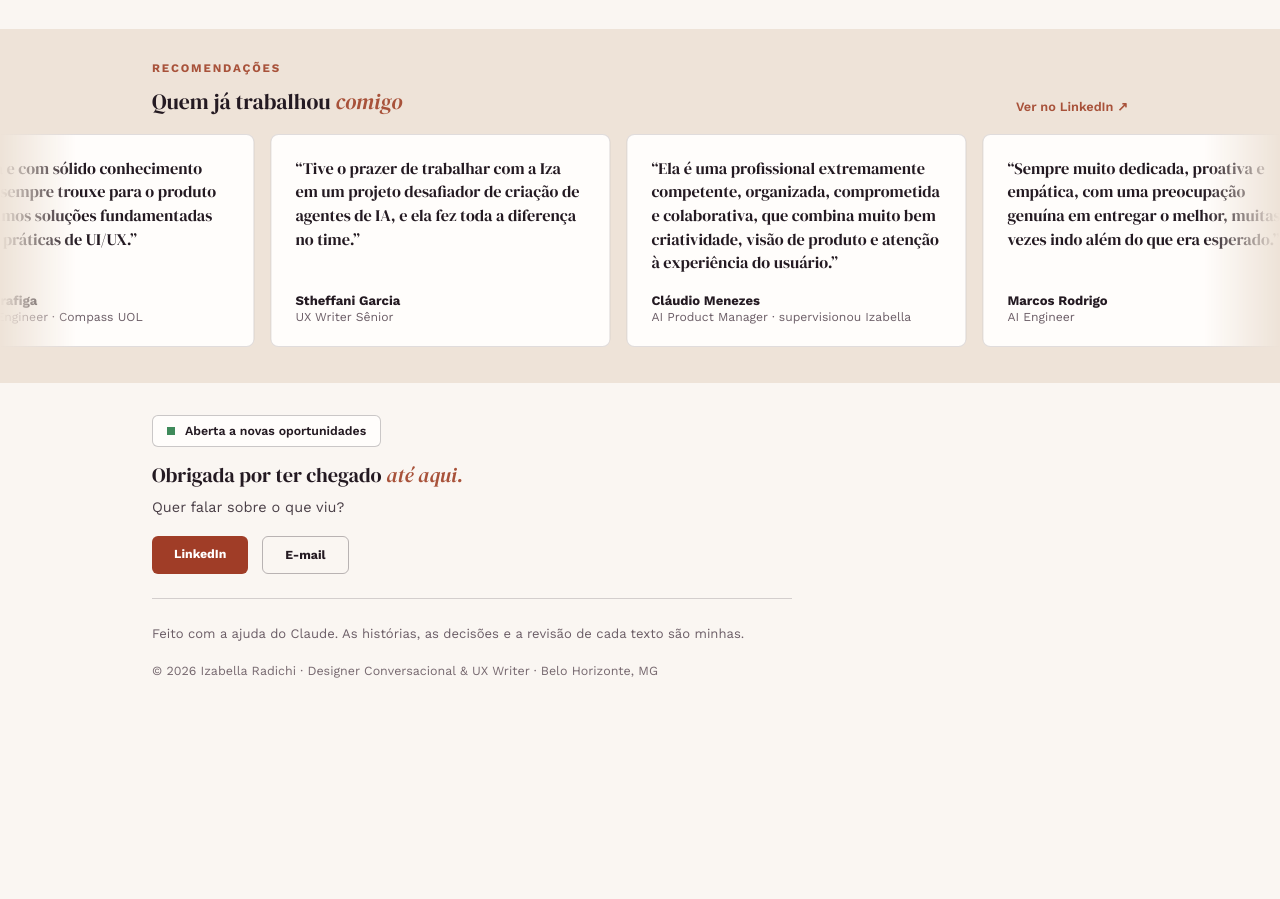
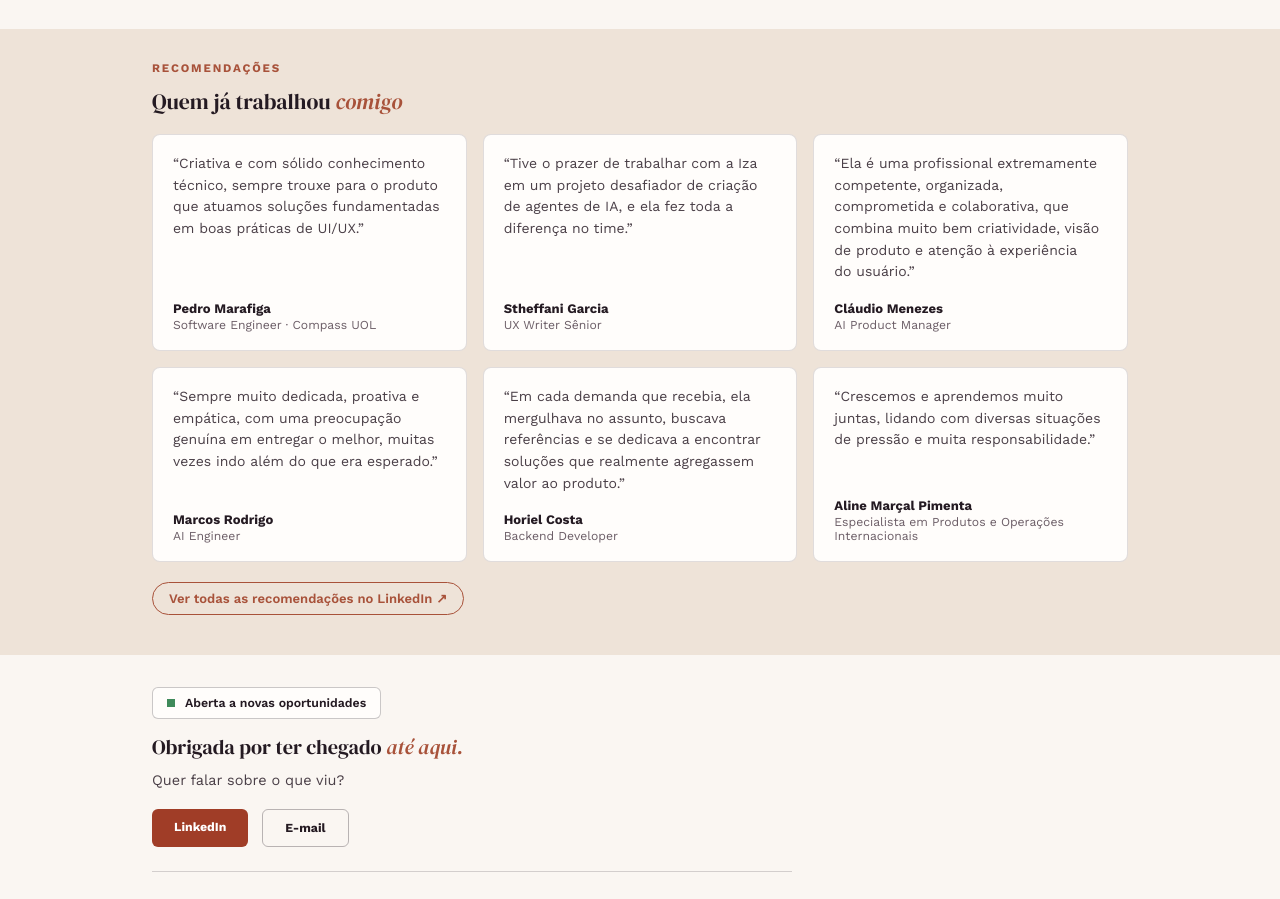
Before and after one commit to izabellaradichi/portfolio, a plain HTML site: page index.html in a window 1280 px wide. Shown: the part 1321-2220 px from the top of the page. Before the commit the page ends 2031 px from the top, so only its background shows below. Drawn offline with nearby package versions, Linux system fonts and the light colour scheme.

Commit message:
Add files via upload

```diff
--- a/index.html
+++ b/index.html
@@ -69,10 +69,8 @@
       [data-photo] { order:-1; justify-content:flex-start !important; }
       [data-photo] img { max-width:120px !important; }
     }
-    [data-marquee] { display:flex; gap:16px; width:max-content; animation: rec-scroll 90s linear infinite; }
-    [data-marquee-wrap]:hover [data-marquee], [data-marquee-wrap]:focus-within [data-marquee] { animation-play-state: paused; }
-    @keyframes rec-scroll { from { transform: translateX(0); } to { transform: translateX(calc(-50% - 8px)); } }
-    @media (prefers-reduced-motion: reduce) { [data-marquee] { animation: none; } [data-marquee-wrap] { overflow-x:auto !important; } [data-marquee-dup] { display:none !important; } }
+    [data-rec-grid] { grid-template-columns:repeat(3, minmax(0, 1fr)); }
+    @media (max-width:760px) { [data-rec-grid] { grid-template-columns:1fr; } }
     @keyframes chat-in { from { opacity:0; transform:translateY(6px); } to { opacity:1; transform:none; } }
     [data-chat-in] { animation: chat-in .22s ease-out both; }
     [data-reply]:focus { outline:none; }
@@ -205,22 +203,12 @@
         <div data-reveal="1" style="font-size:0.8rem; font-weight:700; letter-spacing:0.16em; text-transform:uppercase; color:#a8523a;">Recomendações</div>
         <h2 data-reveal="clip" style="font-family:'DM Serif Display', serif; font-weight:400; font-size:clamp(1.3rem,1.8vw,1.5rem); line-height:1.15; margin:14px 0 0; color:#241a22; text-wrap:pretty;">Quem já trabalhou <em style="font-style:italic; color:#a8523a;">comigo</em></h2>
       </div>
-      <a href="https://www.linkedin.com/in/izabellaradichi/details/recommendations/" target="_blank" rel="noopener noreferrer" style="font-size:0.88rem; font-weight:600; color:#a8523a;">Ver no LinkedIn <span data-arrow="1">↗</span></a>
     </div>
-    <div data-marquee-wrap="1" style="overflow:hidden; padding:0 0 36px; -webkit-mask-image:linear-gradient(90deg, transparent, #000 6%, #000 94%, transparent); mask-image:linear-gradient(90deg, transparent, #000 6%, #000 94%, transparent);">
-      <div data-marquee="1" style="padding:0 32px;">
+    <div style="max-width:1040px; margin:0 auto; padding:0 32px 40px; display:grid; gap:20px; justify-items:start;">
+      <div data-rec-grid="1" style="display:grid; gap:16px; width:100%;">
           <sc-for list="{{ recs }}" as="r" hint-placeholder-count="4">
-            <figure style="margin:0; width:340px; flex-shrink:0; background:#fffdfb; border:1px solid rgba(36,26,34,0.14); border-radius:8px; padding:22px 24px; display:flex; flex-direction:column; justify-content:space-between; gap:18px;">
-              <blockquote style="margin:0; font-family:'DM Serif Display', serif; font-size:1.12rem; line-height:1.45; color:#241a22; text-wrap:pretty;">“{{ r.quote }}”</blockquote>
-              <figcaption style="display:grid; gap:2px;">
-                <span style="font-size:0.9rem; font-weight:700; color:#241a22;">{{ r.name }}</span>
-                <span style="font-size:0.84rem; color:#6b5d66;">{{ r.role }}</span>
-              </figcaption>
-            </figure>
-          </sc-for>
-          <sc-for list="{{ recs }}" as="r" hint-placeholder-count="4">
-            <figure data-marquee-dup="1" aria-hidden="true" style="margin:0; width:340px; flex-shrink:0; background:#fffdfb; border:1px solid rgba(36,26,34,0.14); border-radius:8px; padding:22px 24px; display:flex; flex-direction:column; justify-content:space-between; gap:18px;">
-              <blockquote style="margin:0; font-family:'DM Serif Display', serif; font-size:1.12rem; line-height:1.45; color:#241a22; text-wrap:pretty;">“{{ r.quote }}”</blockquote>
+            <figure style="margin:0; min-width:0; background:#fffdfb; border:1px solid rgba(36,26,34,0.14); border-radius:8px; padding:18px 20px; display:flex; flex-direction:column; justify-content:space-between; gap:18px;">
+              <blockquote style="margin:0; font-family:'Work Sans', sans-serif; font-style:normal; font-weight:400; font-size:14px; line-height:1.55; letter-spacing:normal; color:#4a3f47; text-wrap:pretty;">“{{ r.quote }}”</blockquote>
               <figcaption style="display:grid; gap:2px;">
                 <span style="font-size:0.9rem; font-weight:700; color:#241a22;">{{ r.name }}</span>
                 <span style="font-size:0.84rem; color:#6b5d66;">{{ r.role }}</span>
@@ -228,6 +216,7 @@
             </figure>
           </sc-for>
       </div>
+      <a href="https://www.linkedin.com/in/izabellaradichi/details/recommendations/" target="_blank" rel="noopener noreferrer" data-reply="1" style="display:inline-block; white-space:normal; text-align:left; border:1px solid #a8523a; color:#a8523a; background:transparent; padding:8px 16px; border-radius:999px; font-size:0.9rem; font-weight:600; transition:background .2s, color .2s;">Ver todas as recomendações no LinkedIn ↗</a>
     </div>
   </section>
 
@@ -426,8 +415,9 @@ class Component extends DCLogic {
   recs = [
     { quote: 'Criativa e com sólido conhecimento técnico, sempre trouxe para o produto que atuamos soluções fundamentadas em boas práticas de UI/UX.', name: 'Pedro Marafiga', role: 'Software Engineer · Compass UOL' },
     { quote: 'Tive o prazer de trabalhar com a Iza em um projeto desafiador de criação de agentes de IA, e ela fez toda a diferença no time.', name: 'Stheffani Garcia', role: 'UX Writer Sênior' },
-    { quote: 'Ela é uma profissional extremamente competente, organizada, comprometida e colaborativa, que combina muito bem criatividade, visão de produto e atenção à experiência do usuário.', name: 'Cláudio Menezes', role: 'AI Product Manager · supervisionou Izabella' },
+    { quote: 'Ela é uma profissional extremamente competente, organizada, comprometida e colaborativa, que combina muito bem criatividade, visão de produto e atenção à experiência do usuário.', name: 'Cláudio Menezes', role: 'AI Product Manager' },
     { quote: 'Sempre muito dedicada, proativa e empática, com uma preocupação genuína em entregar o melhor, muitas vezes indo além do que era esperado.', name: 'Marcos Rodrigo', role: 'AI Engineer' },
+    { quote: 'Em cada demanda que recebia, ela mergulhava no assunto, buscava referências e se dedicava a encontrar soluções que realmente agregassem valor ao produto.', name: 'Horiel Costa', role: 'Backend Developer' },
     { quote: 'Crescemos e aprendemos muito juntas, lidando com diversas situações de pressão e muita responsabilidade.', name: 'Aline Marçal Pimenta', role: 'Especialista em Produtos e Operações Internacionais' }
   ];
 
```
